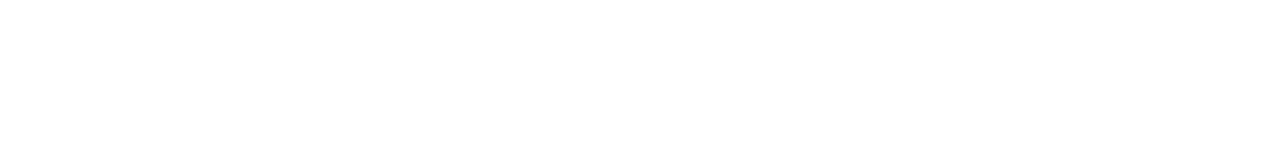
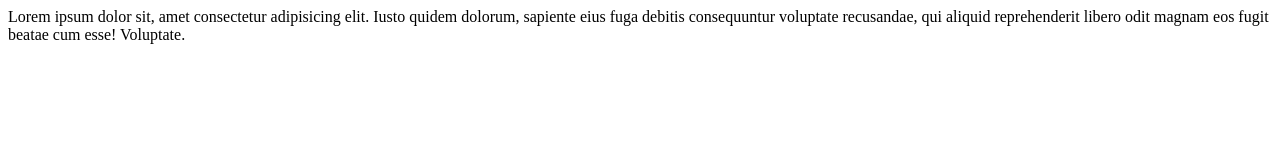
Before and after one commit to estanionis/Kursai, a plain HTML site: page index.html in a window 1280 px wide. Drawn offline with Linux system fonts and the light colour scheme.

Commit message:
Taisymai

```diff
--- a/index.html
+++ b/index.html
@@ -5,7 +5,8 @@
     <meta name="viewport" content="width=device-width, initial-scale=1.0">
     <title>Document</title>
 </head>
+
 <body>
-
+    Lorem ipsum dolor sit, amet consectetur adipisicing elit. Iusto quidem dolorum, sapiente eius fuga debitis consequuntur voluptate recusandae, qui aliquid reprehenderit libero odit magnam eos fugit beatae cum esse! Voluptate.
 </body>
 </html>
```
